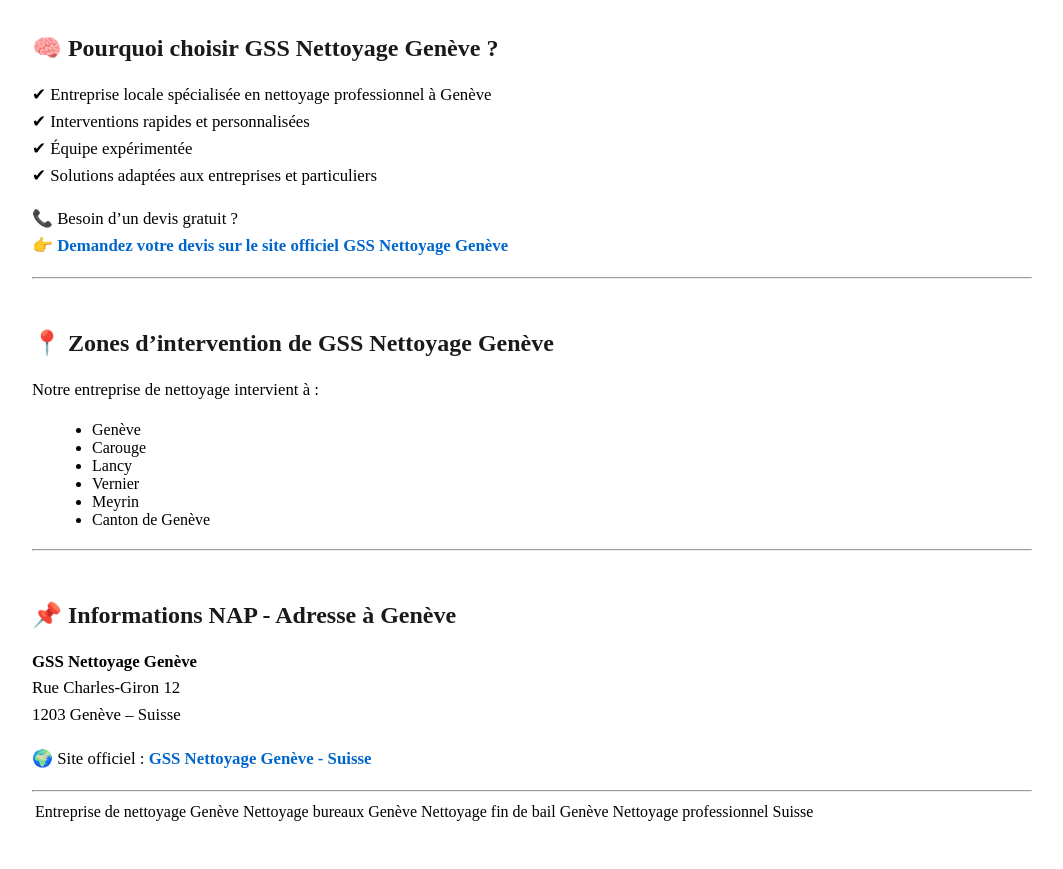
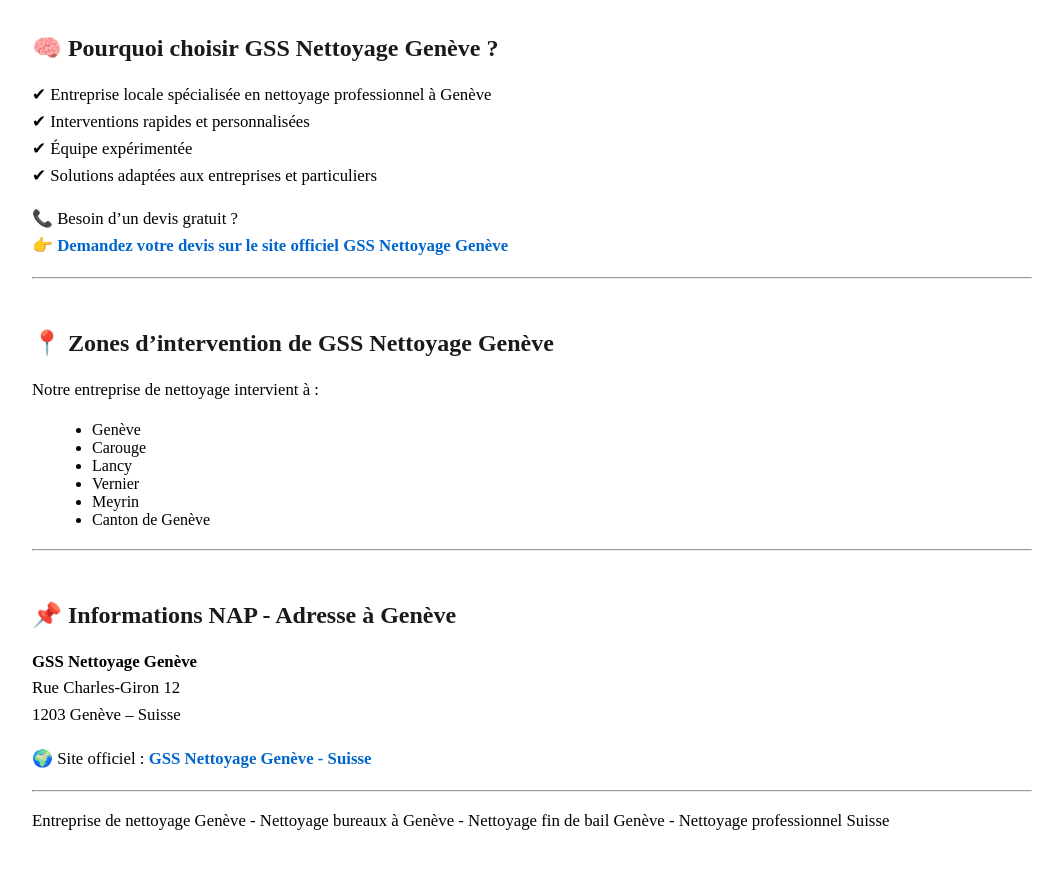
Before and after one commit to GSSnettoyage/gss_nettoyage_renovation_geneve_suisse, a Jekyll site: the page built from services-nettoyage-geneve.md, in a window 1280 px wide and 900 px high, scrolled down 1540 px. Shown: the top 869 px of the window, without its empty margins (108-1171 px from the left). Built offline with Jekyll 4.4.1, drawn with Linux system fonts in a browser that asks for light colours.

```diff
--- a/services-nettoyage-geneve.md
+++ b/services-nettoyage-geneve.md
@@ -106,4 +106,4 @@ Rue Charles-Giron 12
 
 ---
 
-Entreprise de nettoyage Genève | Nettoyage bureaux Genève | Nettoyage fin de bail Genève | Nettoyage professionnel Suisse
+Entreprise de nettoyage Genève - Nettoyage bureaux à Genève - Nettoyage fin de bail Genève - Nettoyage professionnel Suisse
```
